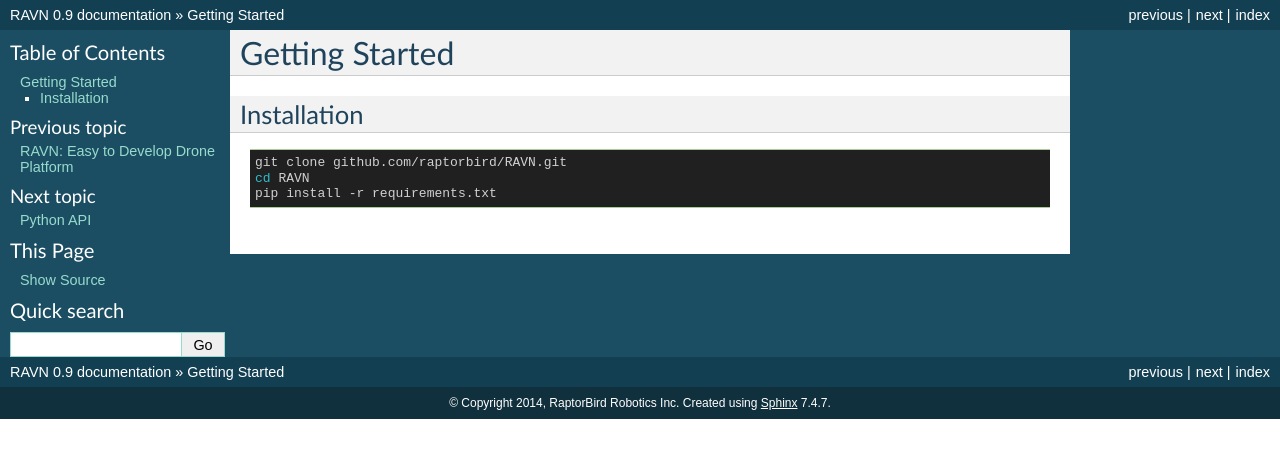
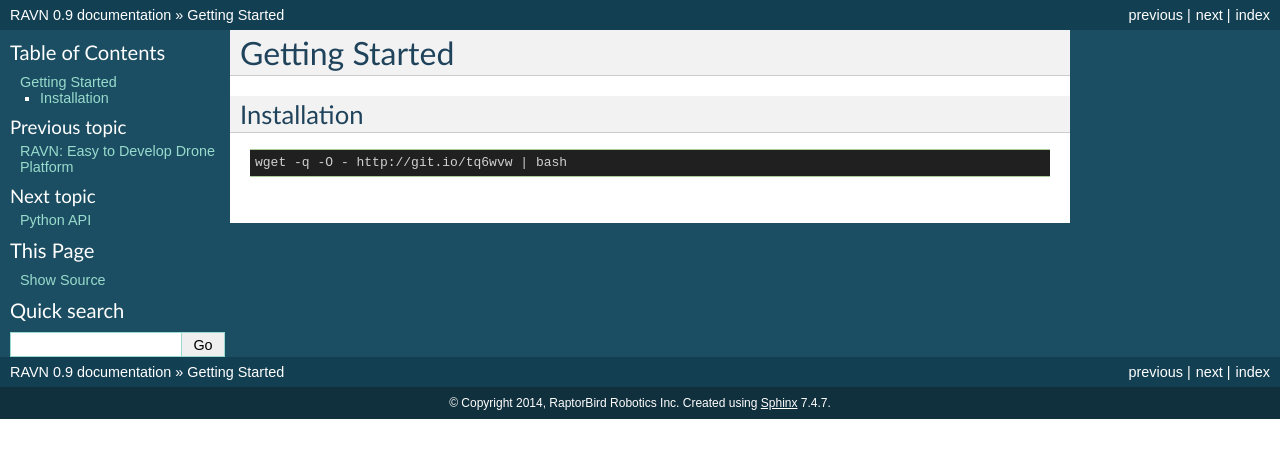
Before and after one commit to mydaisy2/RAVN, a Sphinx documentation site: the page built from docs/source/getting-started.rst, in a window 1280 px wide. Shown: the top 458 px of the page. Built offline with Sphinx 7.4.7, drawn with Linux system fonts in a browser that asks for light colours.

Commit message:
Corrected the Docs installation to the new bash script

```diff
--- a/docs/source/getting-started.rst
+++ b/docs/source/getting-started.rst
@@ -6,6 +6,4 @@
 
 .. code-block:: bash
 
-    git clone github.com/raptorbird/RAVN.git
-    cd RAVN
-    pip install -r requirements.txt
+    wget -q -O - http://git.io/tq6wvw | bash
```
